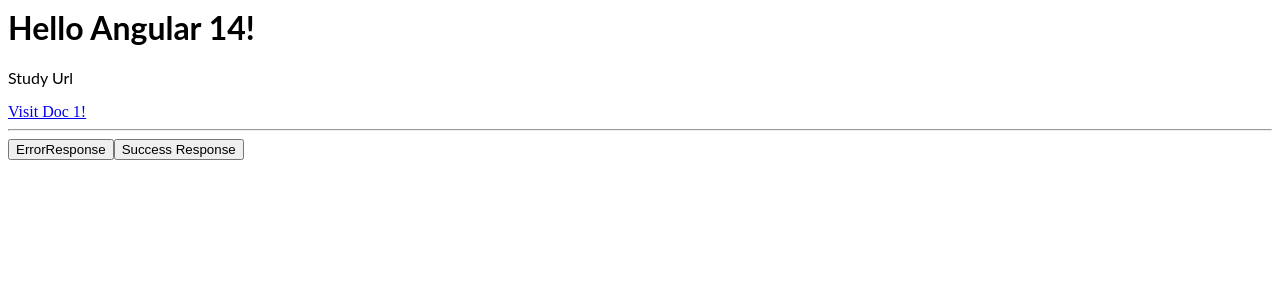
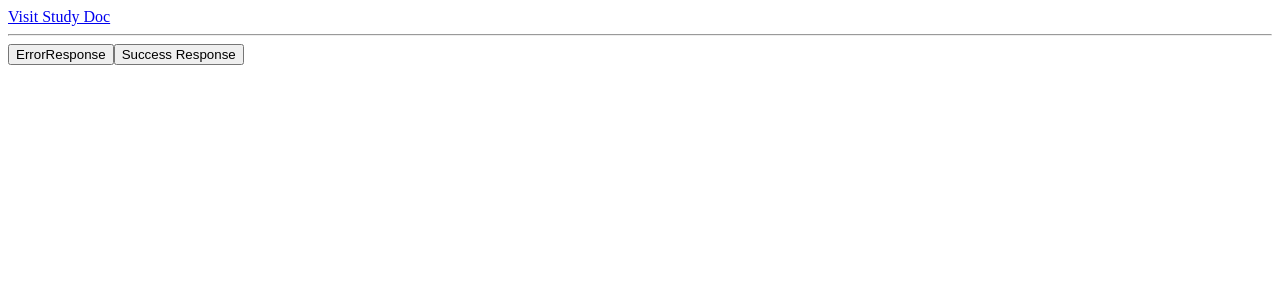
Before and after one commit to ShakibAhmed007/angular-dev-rxjs-error-handling, an Angular app: page / in a window 1280 px wide. Shown: the top 300 px of the page. Built offline with nearby package versions, Linux system fonts and the light colour scheme.

Commit message:
1 file modified

```diff
--- a/src/app/app.component.html
+++ b/src/app/app.component.html
@@ -1,8 +1,4 @@
-<hello name="{{ name }}"></hello>
-<p>
-  Study Url
-</p>
-<a href="https://blog.angular-university.io/rxjs-error-handling">Visit Doc 1!</a>
+<a href="https://blog.angular-university.io/rxjs-error-handling">Visit Study Doc</a>
 <hr>
 <input type="button" (click)="getErrorResponse()" value="ErrorResponse">
 <input type="button" (click)="getSuccessResponse()" value="Success Response">
```
